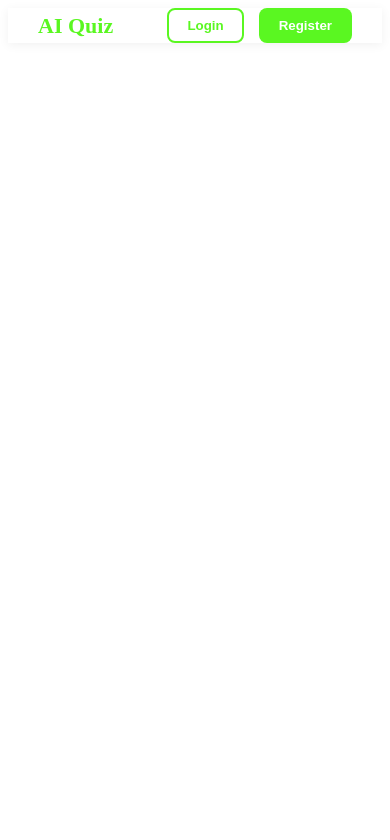
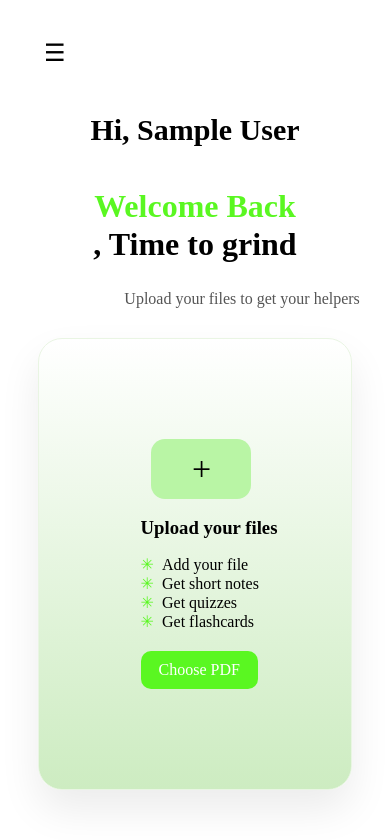
Before and after one commit to Natnael1921/AI-Smart-Study, a React (Vite) app in the folder Frontend/: page /home in a window 390 px wide. Shown: the top 840 px of the page. Built offline with nearby package versions, Linux system fonts and the light colour scheme; sample sign-in values are in the browser's storage.

Commit message:
app home page + side bar and auth fixes

```diff
--- a/Frontend/components/Navbar.jsx
+++ b/Frontend/components/Navbar.jsx
@@ -21,7 +21,6 @@ const Navbar = () => {
         >
           Login
         </button>
-
         <button
           className="btn-primary"
           onClick={() => navigate("/auth?mode=register")}
--- /dev/null
+++ b/Frontend/components/ProtectedRoute.jsx
@@ -0,0 +1,11 @@
+import { Navigate } from "react-router-dom";
+
+const ProtectedRoute = ({ user, children }) => {
+  if (!user) {
+    return <Navigate to="/auth?mode=login" replace />;
+  }
+
+  return children;
+};
+
+export default ProtectedRoute;
--- /dev/null
+++ b/Frontend/components/UploadCard.jsx
@@ -0,0 +1,32 @@
+import "../styles/uploadCard.css";
+
+const UploadCard = ({ onUpload }) => {
+  return (
+    <div className="upload-card">
+      <div className="upload-icon">+</div>
+
+      <h3>Upload your files</h3>
+
+      <ul>
+        <li>Add your file</li>
+        <li>Get short notes</li>
+        <li>Get quizzes</li>
+        <li>Get flashcards</li>
+      </ul>
+
+      <input
+        type="file"
+        accept=".pdf"
+        onChange={onUpload}
+        hidden
+        id="fileInput"
+      />
+
+      <label htmlFor="fileInput" className="upload-btn">
+        Choose PDF
+      </label>
+    </div>
+  );
+};
+
+export default UploadCard;
--- /dev/null
+++ b/Frontend/components/sidebar.jsx
@@ -0,0 +1,36 @@
+import { NavLink, useNavigate } from "react-router-dom";
+import "../styles/sidebar.css";
+
+const Sidebar = ({ isOpen, onClose }) => {
+  const navigate = useNavigate();
+
+  const handleLogout = () => {
+    localStorage.removeItem("token");
+    localStorage.removeItem("user");
+    navigate("/auth");
+  };
+
+  return (
+    <aside className={`sidebar ${isOpen ? "open" : ""}`}>
+      <h2 className="sidebar-logo">AI Quiz</h2>
+
+      <nav>
+        <NavLink to="/home"> Home</NavLink>
+        <NavLink to="/courses">Courses</NavLink>
+        <NavLink to="/notes"> Notes</NavLink>
+        <NavLink to="/quizzes"> Quizzes</NavLink>
+        <NavLink to="/flashcards"> Flashcards</NavLink>
+      </nav>
+
+      <button className="logout-btn" onClick={handleLogout}>
+        Logout
+      </button>
+
+      <button className="sidebar-close" onClick={onClose}>
+        ✕
+      </button>
+    </aside>
+  );
+};
+
+export default Sidebar;
--- a/Frontend/pages/Auth.jsx
+++ b/Frontend/pages/Auth.jsx
@@ -1,52 +1,39 @@
 import { useState, useEffect } from "react";
-import { useSearchParams } from "react-router-dom";
+import { useSearchParams, useNavigate } from "react-router-dom";
 import API from "../api";
 import "../styles/auth.css";
 
-const Auth = () => {
-  const [searchParams, setSearchParams] = useSearchParams();
+const Auth = ({ setUser }) => {
+  const [searchParams] = useSearchParams();
+  const navigate = useNavigate();
   const modeFromUrl = searchParams.get("mode");
 
   const [mode, setMode] = useState("login");
-
-  const [form, setForm] = useState({
-    name: "",
-    email: "",
-    password: "",
-  });
-
+  const [form, setForm] = useState({ name: "", email: "", password: "" });
 
   useEffect(() => {
-    if (modeFromUrl === "register") {
-      setMode("register");
-    } else {
-      setMode("login");
-    }
+    setMode(modeFromUrl === "register" ? "register" : "login");
   }, [modeFromUrl]);
 
-  const handleChange = (e) => {
+  const handleChange = (e) =>
     setForm({ ...form, [e.target.name]: e.target.value });
-  };
 
   const handleSubmit = async (e) => {
     e.preventDefault();
-
     try {
       if (mode === "login") {
         const res = await API.post("/api/auth/login", {
           email: form.email,
           password: form.password,
         });
-
         localStorage.setItem("token", res.data.token);
         localStorage.setItem("user", JSON.stringify(res.data.user));
+        setUser(res.data.user);
 
-        alert("Login successful");
+        navigate("/home");
       } else {
         await API.post("/api/auth/register", form);
         alert("Registration successful. Please login.");
-
-        setSearchParams({ mode: "login" });
       }
     } catch (err) {
       alert(err.response?.data?.message || "Something went wrong");
@@ -86,27 +73,7 @@ const Auth = () => {
           required
         />
 
-        <button type="submit">
-          {mode === "login" ? "Login" : "Register"}
-        </button>
-
-        <p className="auth-switch">
-          {mode === "login" ? (
-            <>
-              Don’t have an account?{" "}
-              <span onClick={() => setSearchParams({ mode: "register" })}>
-                Register
-              </span>
-            </>
-          ) : (
-            <>
-              Already have an account?{" "}
-              <span onClick={() => setSearchParams({ mode: "login" })}>
-                Login
-              </span>
-            </>
-          )}
-        </p>
+        <button type="submit">{mode === "login" ? "Login" : "Register"}</button>
       </form>
     </div>
   );
--- /dev/null
+++ b/Frontend/pages/Home.jsx
@@ -0,0 +1,54 @@
+import { useState } from "react";
+import Sidebar from "../components/sidebar";
+import UploadCard from "../components/UploadCard";
+import API from "../api";
+import "../styles/home.css";
+
+const Home = ({ user, onLogout }) => {
+  const [sidebarOpen, setSidebarOpen] = useState(false);
+
+  const handleUpload = async (e) => {
+    const file = e.target.files[0];
+    if (!file) return;
+
+    const formData = new FormData();
+    formData.append("file", file);
+    formData.append("title", file.name);
+
+    try {
+      const token = localStorage.getItem("token");
+      const res = await API.post("/api/upload", formData, {
+        headers: { Authorization: `Bearer ${token}` },
+      });
+      alert("File uploaded successfully!");
+      console.log(res.data);
+    } catch (err) {
+      alert("Upload failed");
+    }
+  };
+
+  return (
+    <div className="home-layout">
+      <Sidebar isOpen={sidebarOpen} onClose={() => setSidebarOpen(false)} />
+
+      <main className="home-content">
+        <button className="hamburger" onClick={() => setSidebarOpen(true)}>
+          ☰
+        </button>
+
+        <div className="home-header">
+          <h2>Hi, {user?.name || "User"} </h2>
+        </div>
+
+        <h1 className="home-text">
+          <span>Welcome Back</span>, Time to grind
+        </h1>
+        <p className="subtitle">Upload your files to get your helpers</p>
+
+        <UploadCard onUpload={handleUpload} />
+      </main>
+    </div>
+  );
+};
+
+export default Home;
--- a/Frontend/src/App.jsx
+++ b/Frontend/src/App.jsx
@@ -1,16 +1,46 @@
-import { Routes, Route } from "react-router-dom";
+import { useState } from "react";
+import { Routes, Route, useNavigate } from "react-router-dom";
 
 import Navbar from "../components/Navbar";
 import Landing from "../pages/Landing";
 import Auth from "../pages/Auth";
+import Home from "../pages/Home";
+import ProtectedRoute from "../components/ProtectedRoute";
 
 function App() {
+  const navigate = useNavigate();
+
+  const [user, setUser] = useState(() => {
+    const storedUser = localStorage.getItem("user");
+    const token = localStorage.getItem("token");
+    if (storedUser && token) return JSON.parse(storedUser);
+    return null;
+  });
+
+  const handleLogout = () => {
+    localStorage.removeItem("user");
+    localStorage.removeItem("token");
+    setUser(null);
+    navigate("/");
+  };
+
   return (
     <>
-      <Navbar />
+      {!user && <Navbar />}
+
       <Routes>
         <Route path="/" element={<Landing />} />
-        <Route path="/auth" element={<Auth />} />
+        <Route path="/auth" element={<Auth setUser={setUser} />} />
+
+        {/* Protected route */}
+        <Route
+          path="/home"
+          element={
+            <ProtectedRoute user={user}>
+              <Home user={user} onLogout={handleLogout} />
+            </ProtectedRoute>
+          }
+        />
       </Routes>
     </>
   );
--- /dev/null
+++ b/Frontend/styles/Home.css
@@ -0,0 +1,98 @@
+.home-layout {
+  display: flex;
+}
+
+.home-content {
+  margin-left: 270px;
+  padding: 10px;
+  width: 100%;
+}
+
+.home-content h1 span {
+  color: #5af721;
+}
+
+.subtitle {
+  margin-bottom: 30px;
+  color: #555;
+  margin-left: 30%;
+}
+
+.hamburger {
+  display: none;
+  font-size: 22px;
+  background: none;
+  border: none;
+  margin-bottom: 20px;
+}
+.home-header {
+  font-size: 20px;
+}
+.home-text {
+  font-size: 36px;
+  margin-left: 20%;
+}
+
+/* Mobile */
+
+@media (max-width: 768px) {
+  .home-layout {
+    flex-direction: column;
+  }
+
+  .home-content {
+    margin: 0;
+    width: 100%;
+    padding:30px;
+    box-sizing: border-box;
+    min-height: 100vh;
+    display: flex;
+    flex-direction: column;
+    align-items: center;
+  }
+
+  .hamburger {
+    display: block;
+    align-self: flex-start;
+    font-size: 24px;
+    background: none;
+    border: none;
+    margin-bottom: 20px;
+    cursor: pointer;
+  }
+
+  .home-header {
+    font-size: 20px;
+    font-weight: 500;
+    margin-bottom: 15px;
+    width: 100%;
+    text-align: center;
+  }
+
+  .home-text {
+    font-size: 32px;
+    font-weight: 600;
+    text-align: center;
+    margin: 0 0 10px 0;
+    line-height: 1.2;
+  }
+
+  .home-text span {
+    display: block;
+    color: #5af721;
+  }
+
+  .subtitle {
+    font-size: 16px;
+    text-align: center;
+    color: #555;
+    margin-bottom: 30px;
+    width: 90%;
+  }
+  .upload-card {
+    width: 100%;
+    max-width: 400px;
+    margin: 0 auto;
+    padding: 100px 20px;
+  }
+}
--- /dev/null
+++ b/Frontend/styles/sidebar.css
@@ -0,0 +1,70 @@
+.sidebar {
+  width: 240px;
+  height: 100vh;
+  background: rgba(201, 241, 201,0.1);
+  border-right: 1px solid #eee;
+  padding: 40px 30px;
+  position: fixed;
+  left: 0;
+  top: 0;
+  transition: transform 0.3s ease;
+}
+
+.sidebar-logo {
+  color: #5AF721;
+  margin-bottom: 30px;
+}
+
+.sidebar nav a {
+  display: block;
+  padding: 12px 10px;
+  color: #333;
+  text-decoration: none;
+  border-radius: 8px;
+  margin-bottom: 8px;
+}
+
+.sidebar nav a.active,
+.sidebar nav a:hover {
+  background: #defacb;
+  color: #5AF721;
+}
+
+.sidebar-close {
+  display: none;
+}
+.logout-btn {
+  margin-top: 140px;
+  padding: 10px;
+  width: 90%;
+  background: #ff4d4d;
+  color: white;
+  border: none;
+  border-radius: 5px;
+  cursor: pointer;
+}
+.logout-btn:hover {
+  background: #e60000;
+}
+
+/* Mobile */
+@media (max-width: 768px) {
+  .sidebar {
+    transform: translateX(-100%);
+    z-index: 1000;
+    background-color: rgba(90, 247, 33, 0.1);
+    backdrop-filter: blur(100px);
+  }
+
+  .sidebar.open {
+    transform: translateX(0);
+  }
+
+  .sidebar-close {
+    display: block;
+    margin-top: 30px;
+    background: none;
+    border: none;
+    font-size: 18px;
+  }
+}
--- /dev/null
+++ b/Frontend/styles/uploadcard.css
@@ -0,0 +1,53 @@
+.upload-card {
+  background: linear-gradient(#ffffff 0%, #cdecc1 100%);
+  border-radius: 24px;
+  padding: 34px;
+  max-width: 380px;
+  border: 1px solid #e9f5e3;
+  box-shadow: 0 20px 40px rgba(0, 0, 0, 0.08);
+  margin-left: 20%;
+}
+
+.upload-icon {
+  width: 100px;
+  height: 60px;
+  background: #b9f5a5;
+  border-radius: 14px;
+  font-size: 34px;
+  display: flex;
+  align-items: center;
+  justify-content: center;
+  margin-bottom: 16px;
+  margin-left: 34%;
+}
+
+.upload-card h3 {
+  margin-bottom: 14px;
+  margin-left: 30%;
+}
+
+.upload-card ul {
+  list-style: none;
+  padding: 0;
+  margin-bottom: 20px;
+  margin-left: 30%;
+}
+
+.upload-card li::before {
+  content: "✳";
+  color: #5af721;
+  margin-right: 8px;
+}
+.upload-btn:hover {
+  background: #48d61a;
+  box-shadow: inset 0 0 0 100px rgba(24, 64, 10, 0.2);
+}
+.upload-btn {
+  display: inline-block;
+  padding: 10px 18px;
+  background: #5af721;
+  color: white;
+  border-radius: 10px;
+  cursor: pointer;
+  margin-left: 30%;
+}
```
